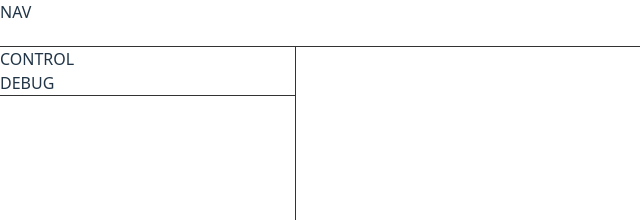
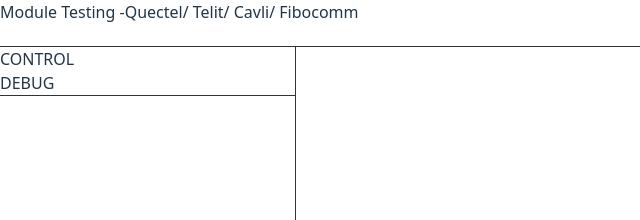
Before and after one commit to bks15/GNSS-Tracking-Device-Quectel-Based-IoT-Tracker, a website built with Vite: page frontend/arudinofrontend/index.html in a window 1280 px wide. Shown: the top 220 px of the page, without its empty margins (0-640 px from the left). Built offline with nearby package versions, Linux system fonts and the light colour scheme.

Commit message:
Title updated on UI

```diff
--- a/frontend/arudinofrontend/index.html
+++ b/frontend/arudinofrontend/index.html
@@ -96,7 +96,7 @@
   <body>
 
     <main>
-      <nav>NAV</nav>
+      <nav>Module Testing -Quectel/ Telit/ Cavli/ Fibocomm</nav>
       <section id="main">
         <section id="control">
           <section id="mainControl">
```
